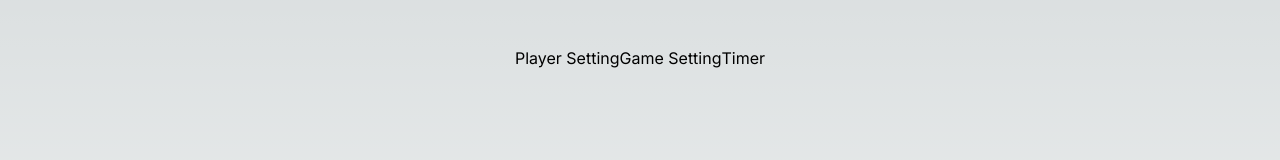
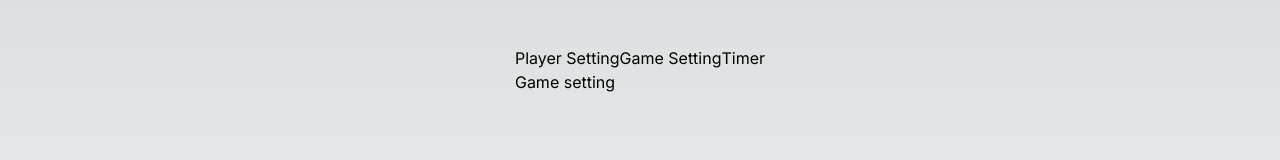
Before and after one commit to tomato3713/kurita, a Next.js app: page / in a window 1280 px wide. Both pictures are taken after a click on the button "Game Setting". Shown: the part 122-282 px from the top of the page. Built offline with nearby package versions, Linux system fonts and the light colour scheme.

Commit message:
create other tab

```diff
--- a/src/app/page.tsx
+++ b/src/app/page.tsx
@@ -2,6 +2,16 @@
 
 import { useState } from "react";
 import { Tab, TabItem } from "./components/Tab";
+
+type TimerTabProps = {};
+const TimerTab: React.FC<TimerTabProps> = ({}) => {
+  return <div className="timer-tab">timer tab</div>;
+};
+
+type GameSettingTabProps = {};
+const GameSettingTab: React.FC<GameSettingTabProps> = ({}) => {
+  return <div className="game-setting-tab">Game setting</div>;
+};
 
 type PlayerSettingTabProps = {
   players: Player[];
@@ -114,8 +124,12 @@ export default function Home() {
       title: "Player Setting",
       content: <PlayerSettingTab players={players} setPlayers={setPlayers} />,
     },
-    { tabKey: "gameSetting", title: "Game Setting" },
-    { tabKey: "timer", title: "Timer" },
+    {
+      tabKey: "gameSetting",
+      title: "Game Setting",
+      content: <GameSettingTab />,
+    },
+    { tabKey: "timer", title: "Timer", content: <TimerTab /> },
   ];
 
   return (
```
